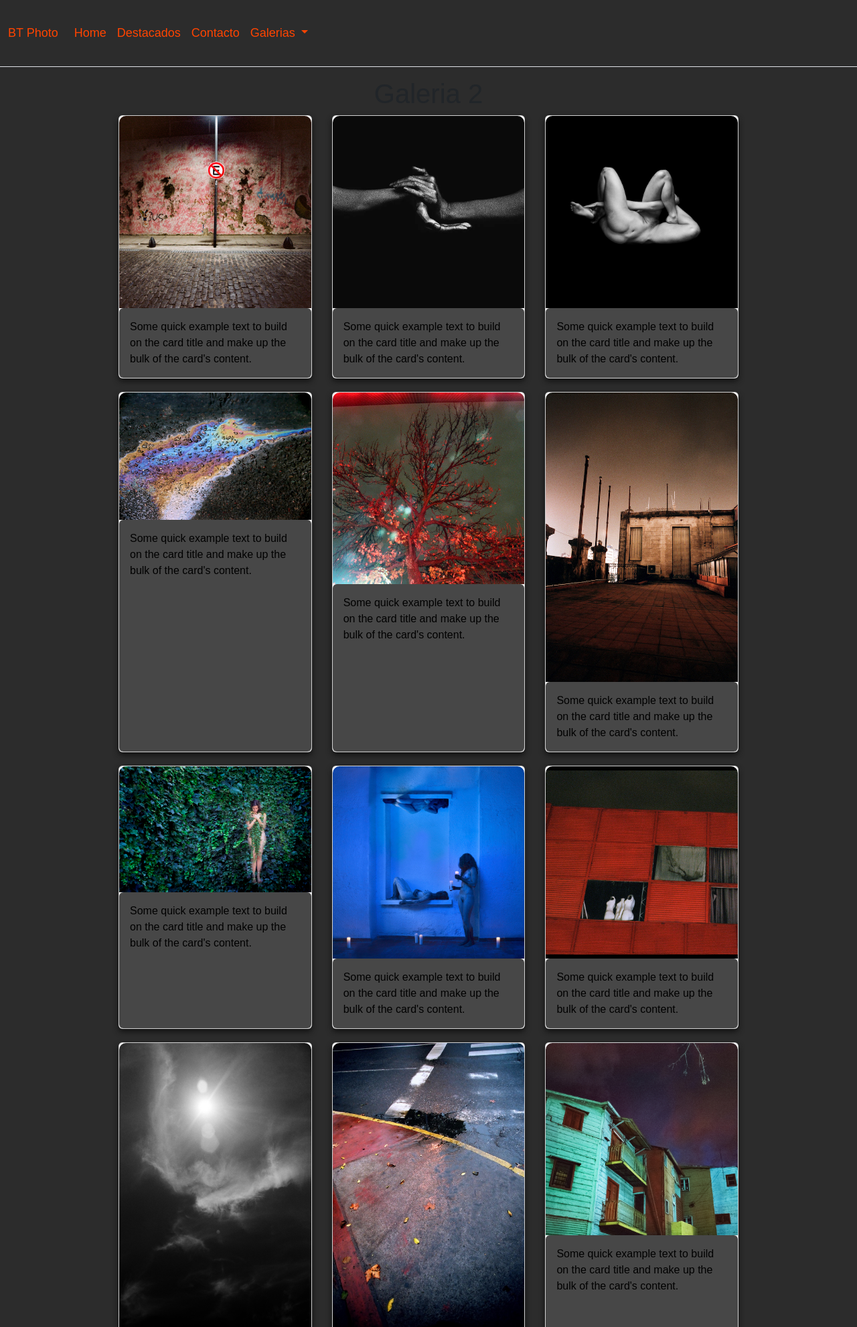
After one commit to pfbrodon/brphtoflask, a Flask app: page /galeria_2 in a window 1280 px wide. The commit adds this page. Shown: the top 1981 px of the page at 67% size. Run offline with Flask 3, Linux system fonts and the light colour scheme.

Commit message:
galeria 2

```diff
--- a/app.py
+++ b/app.py
@@ -31,6 +31,28 @@ def galeria_1():
     # Renderizar la plantilla con la lista de imágenes
     return render_template('galeria_1.html', imagenes=imagenes)
 
+@app.route('/galeria_2')
+def galeria_2():
+    # Ruta de la carpeta de imágenes
+    ruta_imagenes = os.path.join(app.static_folder, 'images')
+
+    # Obtener la lista de nombres de archivo de imágenes
+    imagenes = [imagen for imagen in os.listdir(ruta_imagenes) if imagen.endswith(('.jpg', '.jpeg', '.png', '.gif'))]
+    print(imagenes)
+    # Renderizar la plantilla con la lista de imágenes
+    return render_template('galeria_2.html', imagenes=imagenes)
+
+@app.route('/galeria_3')
+def galeria_3():
+    # Ruta de la carpeta de imágenes
+    ruta_imagenes = os.path.join(app.static_folder, 'images')
+
+    # Obtener la lista de nombres de archivo de imágenes
+    imagenes = [imagen for imagen in os.listdir(ruta_imagenes) if imagen.endswith(('.jpg', '.jpeg', '.png', '.gif'))]
+    print(imagenes)
+    # Renderizar la plantilla con la lista de imágenes
+    return render_template('galeria_3.html', imagenes=imagenes)
+
 
 if __name__=='__main__':
     app.run(debug=True, port=5000)    # ejecuta el servidor Flask en el puerto 5000
--- /dev/null
+++ b/static/css/galeria_2.css
@@ -0,0 +1,44 @@
+.col {
+    text-align: center;
+}
+
+body {
+    font-family: Arial, sans-serif;
+    margin: 0;
+    padding: 0;
+    box-sizing: border-box;
+}
+
+.galeria {
+    max-width: 1200px;
+    margin: 0 auto;
+    display: flex;
+    flex-wrap: wrap;
+    justify-content: space-between;
+}
+
+.card {
+    width: calc(33.33% - 20px);
+    margin-bottom: 20px;
+    box-sizing: border-box;
+    background-color: #000000;
+    border-color: #000000;
+    color: #000000;
+    border-radius: 8px;
+    box-shadow: 0 4px 8px rgb(17, 17, 17);
+}
+
+.card img {
+    border-top-left-radius: 10px;
+    border-top-right-radius: 10px;
+}
+
+.card-body {
+    padding: 10px;
+    background-color: #474747;
+    border-radius: 6px;
+}
+.card-text{
+    color: #000000;
+    font-weight:100;
+}
--- a/static/css/index.css
+++ b/static/css/index.css
@@ -1,4 +1,5 @@
 body, html {
+    font-family: "Sukhumvit Set", sans-serif;
     height: 100%;
     margin: 0;
     display: flex;
@@ -9,8 +10,8 @@ body, html {
 }
 
 h2{
+    font-family: "Sukhumvit Set", sans-serif;
     color: darkorange;
-    font-weight: bold;
 }
 
 .container {
--- a/static/css/layout.css
+++ b/static/css/layout.css
@@ -1,18 +1,20 @@
 
 body {
-    background-color: rgb(0, 0, 0);
+    font-family: "Sukhumvit Set", sans-serif;
+    background-color: rgb(44, 44, 44);
 }
 main {
-    background-color:rgb(0, 0, 0); /* Cambia el color según tus preferencias */
+    font-family: "Sukhumvit Set", sans-serif;
+    background-color:rgb(44, 44, 44); /* Cambia el color según tus preferencias */
     padding: 20px; /* Ajusta el relleno según tus necesidades */
 }
 
 .navbar {
-    height: 110px; /* Ajusta la altura según tus necesidades */
+    height: 100px; /* Ajusta la altura según tus necesidades */
 }
 
 .custom-navbar {
-    background-color:black; /* Cambia esto al color que desees */
+    background-color:rgb(44, 44, 44); /* Cambia esto al color que desees */
 }
 .custom-bg {
     background-color:gray; /* Cambia esto al color que desees */
@@ -29,8 +31,7 @@ main {
 
 .custom-text {
     color: hsl(16, 100%, 50%);
-    font-weight: bold;
-    font-size:x-large;
+    font-size:large;
 }
 
 .custom-text:active,
@@ -55,6 +56,5 @@ main {
     color: black; /* Cambia esto al color que desees para el texto */
     /* Cambia el tipo de letra (fuente) */
     font-family: 'Arial', sans-serif; /* Cambia 'Arial' a la fuente que desees */
-    font-weight: bold;
     font-size: medium;
 }
--- /dev/null
+++ b/templates/galeria_2.html
@@ -0,0 +1,29 @@
+<link rel="stylesheet" href="{{ url_for('static', filename='css/galeria_2.css') }}">
+{% extends 'layout.html' %} {% block body %}
+<br>
+<br>
+<br>
+<br>
+<div class="container">
+    <div class="row">
+        <div class="col">
+            <H1>Galeria 2</H1>
+        </div>
+    </div>
+    <div class="row justify-content-center align-items-center">
+        <div class="col-md-10">
+            <div class="galeria">
+                {% for imagen in imagenes %}
+                <!--<img src="{{ url_for('static', filename='images/' + imagen) }}" alt="{{ imagen }}">-->
+                <div class="card">
+                    <img src="{{ url_for('static', filename='images/' + imagen) }}" alt="{{ imagen }}" class="card-img-top" alt="...">
+                    <div class="card-body">
+                        <p class="card-text">Some quick example text to build on the card title and make up the bulk of
+                            the card's content.</p>
+                    </div>
+                </div>
+                {% endfor %}
+            </div>        </div>
+    </div>
+</div>
+{%endblock%}
--- a/templates/index.html
+++ b/templates/index.html
@@ -8,13 +8,14 @@
     <link href="https://cdn.jsdelivr.net/npm/bootstrap@5.2.3/dist/css/bootstrap.min.css" rel="stylesheet"
         integrity="sha384-rbsA2VBKQhggwzxH7pPCaAqO46MgnOM80zW1RWuH61DGLwZJEdK2Kadq2F9CUG65" crossorigin="anonymous" />
     <link rel="stylesheet" href="{{ url_for('static', filename='css/index.css') }}" />
+    <link rel="stylesheet" href="{{ url_for('static', filename='fonts/sukhumvitset-thin.ttf') }}" />
 </head>
 
 <body>
     <div class="container mx-auto text-center">
         <div class="row">
             <div >
-                <h2>BT PHOTO</h2>
+                <h2>BT PHOTO Sukhumvit Set Thin</h2>
             </div>
             <div class="row">
                 <div>
--- a/templates/layout.html
+++ b/templates/layout.html
@@ -8,6 +8,7 @@
     <link href="https://cdn.jsdelivr.net/npm/bootstrap@5.2.3/dist/css/bootstrap.min.css" rel="stylesheet"
         integrity="sha384-rbsA2VBKQhggwzxH7pPCaAqO46MgnOM80zW1RWuH61DGLwZJEdK2Kadq2F9CUG65" crossorigin="anonymous">
     <link rel="stylesheet" href="{{ url_for('static', filename='css/layout.css') }}">
+    <link rel="stylesheet" href="{{ url_for('static', filename='fonts/sukhumvitset-thin.ttf') }}" />
 </head>
 
 <body>
@@ -39,8 +40,10 @@
                             <ul class="dropdown-menu">
                                 <li><a class="dropdown-item custom-text" href="{{ url_for('galeria_1') }}">Galeria 1</a>
                                 </li>
-                                <li><a class="dropdown-item custom-text" href="#">Galeria 2</a></li>
-                                <li><a class="dropdown-item custom-text" href="#">Galeria 3</a></li>
+                                <li><a class="dropdown-item custom-text" href="{{ url_for('galeria_2') }}">Galeria 2</a>
+                                </li>
+                                <li><a class="dropdown-item custom-text" href="{{ url_for('galeria_3') }}">Galeria 3</a>
+                                </li>
                             </ul>
                         </li>
                     </ul>
```
Also changed, not shown: templates/galeria_3.html (added, +40 -0 lines), static/fonts/sukhumvitset-thin.ttf (added).
